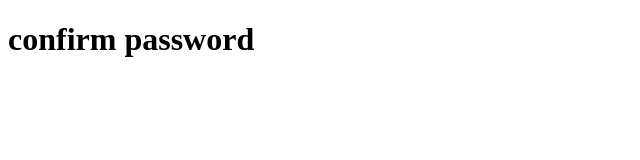
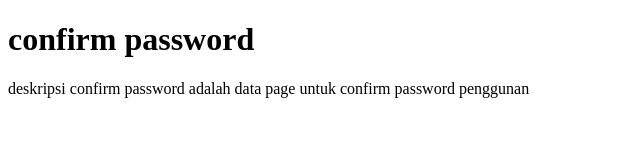
Before and after one commit to anjasmaradwisetiadi/diamont-remote-test-2, a plain HTML site: page confirm-password.html in a window 1280 px wide. Shown: the whole page, without its empty margins (0-640 px from the left). Drawn offline with Linux system fonts and the light colour scheme.

Commit message:
description feature confirm password

```diff
--- a/confirm-password.html
+++ b/confirm-password.html
@@ -8,5 +8,6 @@
 </head>
 <body>
     <h1>confirm password</h1>
+    <p>deskripsi confirm password adalah data page untuk confirm password penggunan</p>
 </body>
 </html>
```
